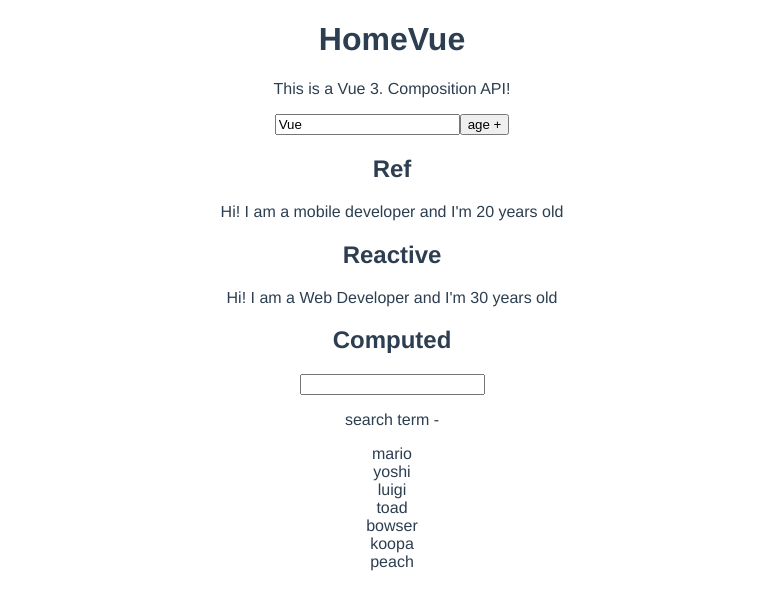
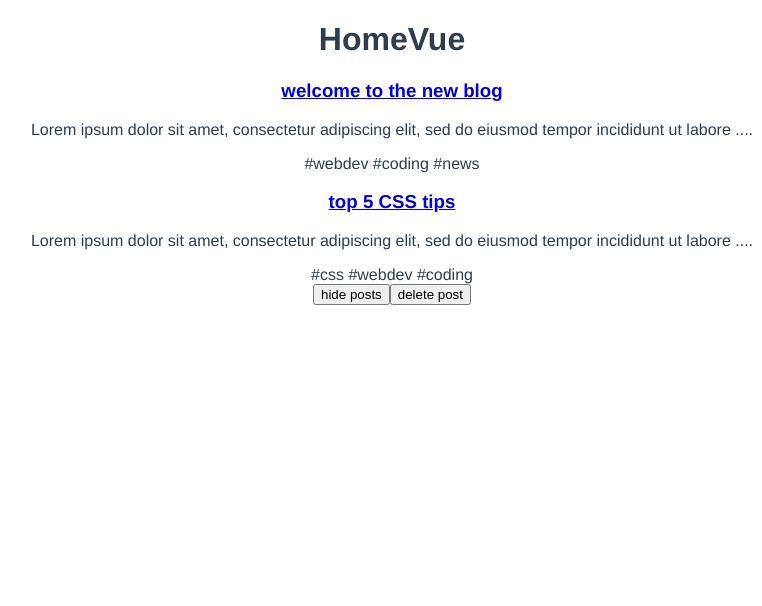
Before and after one commit to IronAdministrator/vue-comp_web-blog, a Vue app: page / in a window 1280 px wide. Shown: the top 606 px of the page, without its empty margins (248-1010 px from the left). Built offline with nearby package versions, Linux system fonts and the light colour scheme; data requests are answered from the project's data file.

Commit message:
fetch posts & single post

```diff
--- /dev/null
+++ b/data/db.json
@@ -0,0 +1,16 @@
+{
+  "posts": [
+    {
+      "id": 1,
+      "title": "welcome to the new blog",
+      "body": "Lorem ipsum dolor sit amet, consectetur adipiscing elit, sed do eiusmod tempor incididunt ut labore et dolore magna aliqua.",
+      "tags": ["webdev", "coding", "news"]
+    },
+    {
+      "id": 2,
+      "title": "top 5 CSS tips",
+      "body": "Lorem ipsum dolor sit amet, consectetur adipiscing elit, sed do eiusmod tempor incididunt ut labore et dolore magna aliqua.",
+      "tags": ["css", "webdev", "coding"]
+    }
+  ]
+}
--- a/package.json
+++ b/package.json
@@ -7,7 +7,9 @@
     "build": "vue-cli-service build"
   },
   "dependencies": {
+    "@types/node": "^18.8.0",
     "core-js": "^3.8.3",
+    "json-server": "^0.17.0",
     "vue": "^3.2.13",
     "vue-router": "^4.0.3"
   },
--- /dev/null
+++ b/src/components/PostList.vue
@@ -0,0 +1,32 @@
+<template>
+  <div class="post-list">
+    <div v-for="post in posts" :key="post.id">
+      <SinglePost :post="post" />
+      <!-- <h3>{{ post.title }}</h3> -->
+    </div>
+  </div>
+</template>
+
+<script>
+import SinglePost from "./SinglePost.vue";
+import { onMounted, onUnmounted, onUpdated } from "vue";
+export default {
+  props: ["posts"],
+  components: { SinglePost },
+  setup(props) {
+    console.log(props.posts);
+    onMounted(() => {
+      console.log("onMounted fired");
+    });
+    onUnmounted(() => {
+      console.log("onUnmounted fired");
+    });
+    onUpdated(() => {
+      console.log("onUpdated fired");
+    });
+    return {};
+  },
+};
+</script>
+
+<style lang="scss" scoped></style>
--- /dev/null
+++ b/src/components/SinglePost.vue
@@ -0,0 +1,24 @@
+<template>
+  <div class="post">
+    <router-link :to="{ name: 'Details', params: { id: post.id } }">
+      <h3>{{ post.title }}</h3>
+    </router-link>
+    <p>{{ snippet }}</p>
+    <span v-for="tag in post.tags" :key="tag"> #{{ tag }} </span>
+  </div>
+</template>
+
+<script>
+import { computed } from "vue";
+export default {
+  props: ["post"],
+  setup(props) {
+    const snippet = computed(() => {
+      return props.post.body.substring(0, 100) + "....";
+    });
+    return { snippet };
+  },
+};
+</script>
+
+<style lang="scss" scoped></style>
--- /dev/null
+++ b/src/composables/getPosts.js
@@ -0,0 +1,22 @@
+import { ref } from 'vue';
+
+const getPosts = () => {
+  const posts = ref([]);
+  const error = ref(null);
+
+  const fetchData = async () => {
+    try {
+      let data = await fetch("http://localhost:3000/posts");
+      if (!data.ok) {
+        throw Error("No data available");
+      }
+      posts.value = await data.json();
+    } catch (err) {
+      error.value = err.message;
+      console.log(error.value);
+    }
+  }
+  return {posts, error, fetchData}
+}
+
+export default getPosts
--- /dev/null
+++ b/src/composables/getSinglePost.js
@@ -0,0 +1,23 @@
+import { ref } from 'vue';
+
+const getSinglePost = (id) => {
+  const post = ref(null);
+  const error = ref(null);
+
+  const fetchData = async () => {
+    try {
+      let data = await fetch('http://localhost:3000/posts/' + id);
+      if (!data.ok) {
+        throw Error("Post does not exists ");
+      }
+      post.value = await data.json();
+    }
+    catch (err) {
+      error.value = err.message;
+      console.log(error.value);
+    }
+  }
+  return {post, error, fetchData}
+}
+
+export default getSinglePost
--- a/src/router/index.js
+++ b/src/router/index.js
@@ -1,11 +1,18 @@
 import { createRouter, createWebHistory } from 'vue-router'
 import HomeView from '../views/HomeView.vue'
+import Details from '../views/Details.vue'
 
 const routes = [
   {
     path: '/',
     name: 'home',
     component: HomeView
+  },
+  {
+    path: '/posts/post/:id',
+    name: 'Details',
+    component: Details,
+    props: true
   },
 ]
 
--- /dev/null
+++ b/src/views/Details.vue
@@ -0,0 +1,38 @@
+<template>
+  <div v-if="error">{{ error }}</div>
+  <div v-if="post" class="post">
+    <h3>{{ post.title }}</h3>
+    <p class="pre">{{ post.body }}</p>
+  </div>
+</template>
+
+<script>
+import getSinglePost from "@/composables/getSinglePost";
+export default {
+  props: ["id"],
+  setup(props) {
+    const { post, error, fetchData } = getSinglePost(props.id);
+
+    fetchData();
+    return { post, error };
+  },
+};
+</script>
+
+<style scoped>
+.tags a {
+  margin-right: 10px;
+}
+.post {
+  max-width: 1200px;
+  margin: 0 auto;
+}
+.post p {
+  color: #444;
+  line-height: 1.5em;
+  margin-top: 40px;
+}
+.pre {
+  white-space: pre-wrap;
+}
+</style>
--- a/src/views/HomeView.vue
+++ b/src/views/HomeView.vue
@@ -1,7 +1,17 @@
 <template>
   <div class="home">
     <h1>HomeVue</h1>
-    <p ref="p" @click="handleClick">This is a {{name}} {{age}}. Composition API!</p>
+    <div v-if="error">{{ error }}</div>
+    <div v-if="posts.length">
+      <PostList v-if="showPosts" :posts="posts" />
+    </div>
+    <div v-else>Loading...</div>
+    <button @click="showPosts = !showPosts">
+      <span v-if="showPosts">hide posts</span>
+      <span v-else>show posts</span>
+    </button>
+    <button @click="deletePost(posts)">delete post</button>
+    <!-- <p ref="p" @click="handleClick">This is a {{name}} {{age}}. Composition API!</p>
     <input v-model="name" type="text" />
     <button @click="age++">age +</button>
     <h2>Ref</h2>
@@ -14,46 +24,63 @@
     <div v-for="name in matchingNames" :key="name">
       {{ name }}
     </div>
+    <button @click="handleWatchAndEffect">Stop Watching</button> -->
   </div>
 </template>
-
 <script>
 // @ is an alias to /src
-import { ref, reactive, computed } from 'vue'
-
+import { ref, reactive, computed, watch, watchEffect } from "vue";
+import PostList from "../components/PostList.vue";
+import getPosts from "@/composables/getPosts";
 export default {
   name: "HomeView",
+  components: {
+    PostList,
+  },
   setup() {
-    // const p = ref(null)
+    const { posts, error, fetchData } = getPosts();
 
-    const name = ref('Vue')
-    const age = ref(3)
+    fetchData();
 
-    const personOne = ref({profession: 'mobile developer', age: 20})
-    const personTwo = reactive({profession: 'Web Developer', age: 30})
+    const showPosts = ref(true);
 
-    const search = ref('')
-    const names = ref(['mario', 'yoshi', 'luigi', 'toad', 'bowser', 'koopa', 'peach'])
+    const deletePost = (posts) => {
+      return posts.pop();
+    };
 
-    const matchingNames = computed( () => {
-      return names.value.filter((name) => name.includes(search.value))
-    })
-
-    const updatePersonOne = () => {
-      personOne.value.profession = 'Swift IOS Developer'
-      personOne.value.age = 21
-    }
-    const updatePersonTwo = () => {
-      personTwo.profession = 'Front end Developer'
-      personTwo.age = 25
-    }
-
-    const handleClick = () => {
-      name.value = 'React'
-      age.value = 15
-    }
-
-    return {name, age, handleClick, personOne, personTwo, updatePersonOne, updatePersonTwo, names, search, matchingNames}
+    return { posts, showPosts, deletePost, error };
+    // const name = ref('Vue')
+    // const age = ref(3)
+    // const personOne = ref({profession: 'mobile developer', age: 20})
+    // const personTwo = reactive({profession: 'Web Developer', age: 30})
+    // const search = ref('')
+    // const names = ref(['mario', 'yoshi', 'luigi', 'toad', 'bowser', 'koopa', 'peach'])
+    // const watchUpdate = watch(search, () => {
+    //   console.log('watch fired')
+    // })
+    // const watchEffectUpdate =  watchEffect(() => {
+    //   console.log('watchEffect fired', search.value);
+    // })
+    // const handleWatchAndEffect = () => {
+    //   watchUpdate() //stop watch
+    //   watchEffectUpdate() //stop watchEffect
+    // }
+    // const matchingNames = computed( () => {
+    //   return names.value.filter((name) => name.includes(search.value))
+    // })
+    // const updatePersonOne = () => {
+    //   personOne.value.profession = 'Swift IOS Developer'
+    //   personOne.value.age = 21
+    // }
+    // const updatePersonTwo = () => {
+    //   personTwo.profession = 'Front end Developer'
+    //   personTwo.age = 25
+    // }
+    // const handleClick = () => {
+    //   name.value = 'React'
+    //   age.value = 15
+    // }
+    // return {name, age, handleClick, personOne, personTwo, updatePersonOne, updatePersonTwo, names, search, matchingNames, handleWatchAndEffect}
   },
 };
 </script>
```
Also changed, not shown: src/components/HelloWorld.vue (deleted, +0 -58 lines), 1 other file (tests, documents, lock files or other folders).
